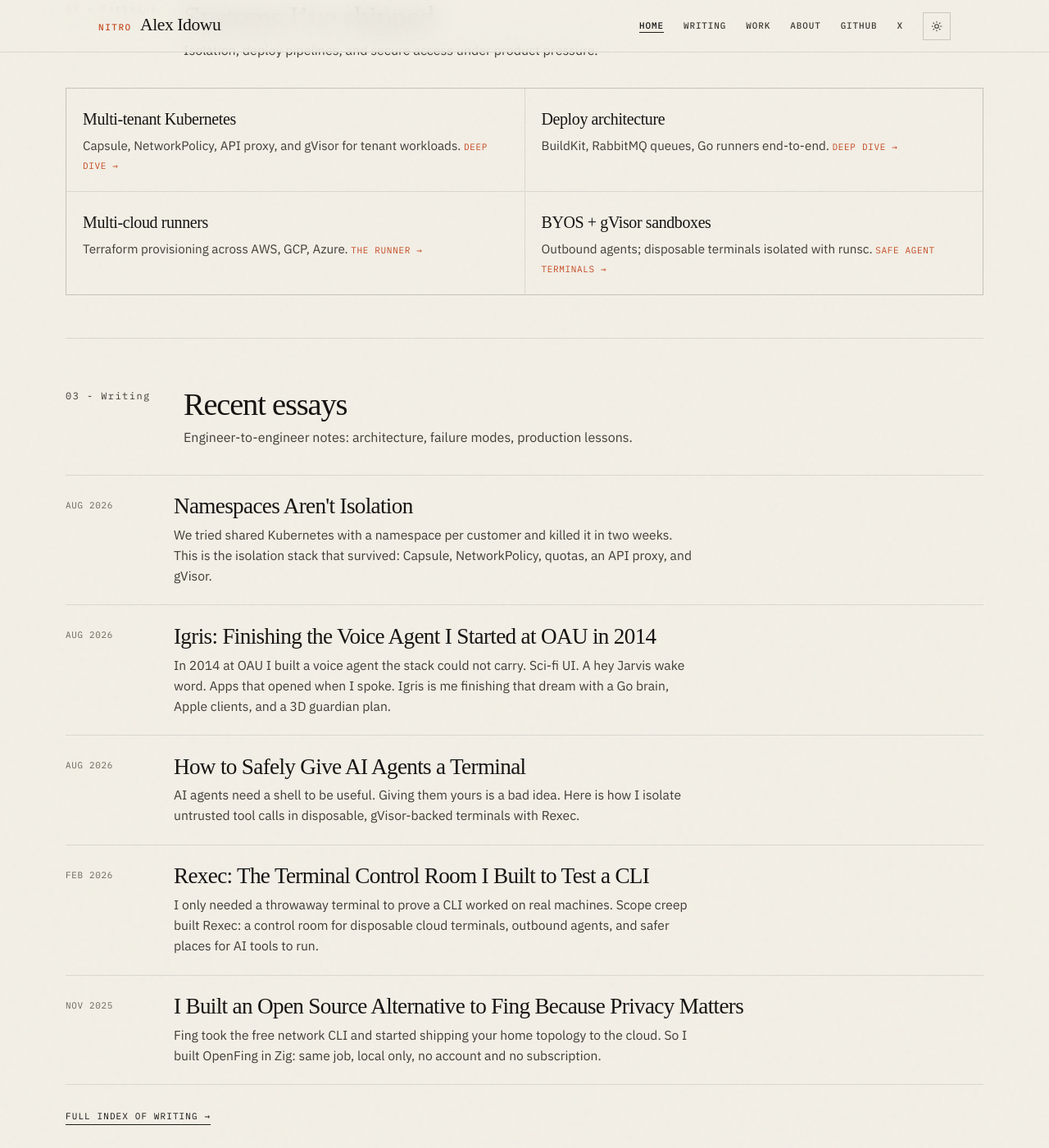
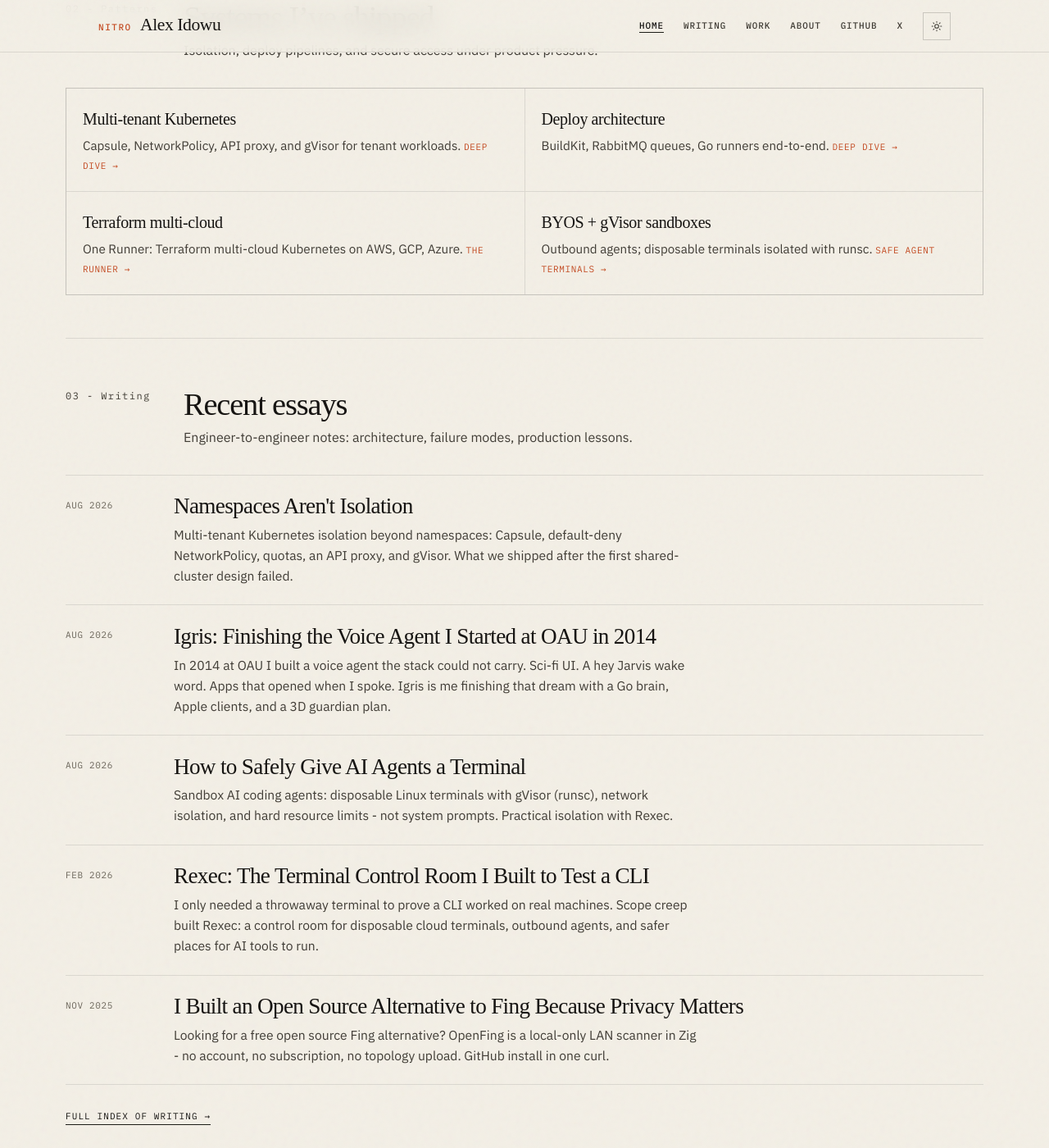
Before and after one commit to 9trocode/9trocode.github.io, a Jekyll site: the page built from index.md, in a window 1280 px wide and 1400 px high, scrolled down 1577 px. Shown: the whole window at 82% size. Built offline with Jekyll 4.4.1, drawn with Linux system fonts in a browser that asks for light colours; some web fonts are replaced; some of the changed lines change nothing that is shown.

Commit message:
SEO pass from Search Console: OpenFing, multi-cloud Terraform, isolation.
Deepen OpenFing for Fing-alternative queries, retarget the Runner post
for terraform multi-cloud impressions with zero CTR, and cross-link
isolation posts so Fing traffic can reach the platform spine.

```diff
--- a/_posts/2024-10-31-runner-terraform-provisioning.md
+++ b/_posts/2024-10-31-runner-terraform-provisioning.md
@@ -1,21 +1,25 @@
 ---
 layout: post
-title: "How the Runner Provisions Multi-Cloud Kubernetes"
+title: "Terraform Multi-Cloud Provisioning: How the Runner Builds Kubernetes on AWS, GCP, and Azure"
 date: 2024-10-31
-description: "When someone clicks Create Server, the Runner is what makes multi-cloud Kubernetes real. Terraform across AWS, GCP, and Azure, with the state fights, failures, and concurrency we hit in production."
+description: "Terraform multi-cloud in production: one Go Runner provisions Kubernetes across AWS, GCP, and Azure - state locking, concurrency, provider quirks, and failures we hit shipping real clusters."
 tags:
 - Terraform
+- Multi-cloud
 - Infrastructure
 - PipeOps
 - AWS
 - GCP
 - Azure
 - Kubernetes
+image: /assets/images/nitrocode-og-v2.png
 ---
 
-The Runner is the workhorse of PipeOps. When someone clicks "Create Server," the Runner is what actually makes it happen.
+**Terraform multi-cloud** sounds clean on a slide. In production it is provider APIs, state races, and 10-15 minute cluster creates that still have to feel reliable to the user.
 
-It's a Go service that provisions infrastructure across multiple cloud providers, manages state, handles failures, and streams logs back in real-time. The same Runner also handles [application deployments](/2024/10/31/how-pipeops-deploys.html) once infrastructure is provisioned.
+The Runner is the workhorse of PipeOps. When someone clicks "Create Server," the Runner is what actually makes multi-cloud Kubernetes real: Terraform across AWS, GCP, Azure (and lighter paths for DO/Linode), managed state, failures, and live logs.
+
+It's a Go service that provisions infrastructure across multiple cloud providers, manages state, handles failures, and streams logs back in real-time. The same Runner also handles [application deployments](/blog/2024/10/31/how-pipeops-deploys) once infrastructure is provisioned.
 
 ## The Flow
 
@@ -179,3 +183,19 @@
 The Runner evolved from "provision clusters" to handling all infrastructure operations. Updates, scaling, configuration changes, teardowns - all go through the Runner now.
 
 These infrastructure patterns represent two years of production learnings, edge cases, and optimizations across multiple cloud providers.
+
+## FAQ: Terraform multi-cloud
+
+### How do you do Terraform multi-cloud for Kubernetes?
+
+One Runner service executes provider-specific Terraform modules (EKS, GKE, AKS, etc.) with a shared job queue, remote state, and the same API surface for “create / update / destroy cluster.” Customers do not write the Terraform; the platform injects validated variables.
+
+### Why not one giant multi-cloud module?
+
+Provider quirks win. AWS, GCP, and Azure disagree on networking, IAM, and timing. Separate modules behind one orchestrator keep failures local and logs readable.
+
+### Related writing
+
+- [How PipeOps Deploys](/blog/2024/10/31/how-pipeops-deploys) - BuildKit to Kubernetes after the cluster exists
+- [The PipeOps Agent](/blog/2024/11/01/pipeops-agent-installer) - BYOS path onto metal or a VM
+- [Namespaces Aren't Isolation](/blog/2026/08/11/namespaces-arent-isolation) - multi-tenant isolation once many customers share a pool
--- a/_posts/2025-11-30-openfing-open-source-alternative-to-fing.md
+++ b/_posts/2025-11-30-openfing-open-source-alternative-to-fing.md
@@ -2,7 +2,7 @@
 layout: post
 title: "I Built an Open Source Alternative to Fing Because Privacy Matters"
 date: 2025-11-30
-description: "Fing took the free network CLI and started shipping your home topology to the cloud. So I built OpenFing in Zig: same job, local only, no account and no subscription."
+description: "Looking for a free open source Fing alternative? OpenFing is a local-only LAN scanner in Zig - no account, no subscription, no topology upload. GitHub install in one curl."
 tags:
 - Networking
 - Privacy
@@ -10,6 +10,8 @@
 - Zig
 - CLI
 - Security
+- Fing Alternative
+image: /assets/images/nitrocode-og-v2.png
 ---
 
 **TL;DR:** Fing's CLI tool is gone, their new products require subscriptions and upload your network data to their servers. I built [OpenFing](https://github.com/9trocode/OpenFing) - a fast, privacy-first network scanner that runs entirely on your machine. No accounts, no subscriptions, no data collection.
@@ -205,8 +207,34 @@
 - [ ] Historical tracking (see new devices since last scan)
 - [ ] Web UI option
 
+## FAQ: open source Fing alternative
+
+### Is OpenFing a free Fing alternative?
+
+Yes. OpenFing is free and open source. It does the job most people wanted from the old Fing CLI: list devices on your LAN (IP, MAC, vendor) without a paid plan.
+
+### Does OpenFing upload my network topology?
+
+No. Scans stay on your machine. No account, no cloud dashboard, no topology sync.
+
+### Where is OpenFing on GitHub?
+
+**[github.com/9trocode/OpenFing](https://github.com/9trocode/OpenFing)** - releases for macOS and Linux (x86_64 and arm64).
+
+### Is this the same as Fing Desktop / Fing Premium?
+
+No. Those products are account-based and oriented around continuous monitoring in the cloud. OpenFing is a local CLI for discovery when you need a map of *your* network, not a subscription service.
+
 ## Try It Out
 
 The code is on GitHub: **[github.com/9trocode/OpenFing](https://github.com/9trocode/OpenFing)**
 
 Star it if you find it useful. Open issues if you find bugs. PRs welcome.
+
+## Related writing
+
+If you care about **local-first** tools and isolation in general (not just home LAN maps):
+
+- [Namespaces Aren't Isolation](/blog/2026/08/11/namespaces-arent-isolation) - multi-tenant Kubernetes that actually enforces boundaries
+- [How to Safely Give AI Agents a Terminal](/blog/2026/08/11/how-to-safely-give-ai-agents-a-terminal) - sandboxes for untrusted automation
+- [Work catalogue](/work/) - other platforms and open source I ship
--- a/_posts/2026-08-11-how-to-safely-give-ai-agents-a-terminal.md
+++ b/_posts/2026-08-11-how-to-safely-give-ai-agents-a-terminal.md
@@ -2,7 +2,7 @@
 layout: post
 title: "How to Safely Give AI Agents a Terminal"
 date: 2026-08-11
-description: "AI agents need a shell to be useful. Giving them yours is a bad idea. Here is how I isolate untrusted tool calls in disposable, gVisor-backed terminals with Rexec."
+description: "Sandbox AI coding agents: disposable Linux terminals with gVisor (runsc), network isolation, and hard resource limits - not system prompts. Practical isolation with Rexec."
 tags:
 - Agents
 - Security
@@ -10,6 +10,7 @@
 - Rexec
 - Open Source
 - Platform Engineering
+- gVisor
 image: /assets/images/nitrocode-og-v2.png
 ---
 
@@ -218,3 +219,10 @@
 Agent sandboxes fail when teams treat them as a prompt-engineering problem. They’re an isolation and lifecycle problem.
 
 I built Rexec because I needed real multi-machine CLI testing, then watched agent workflows force the security model into the open. Disposable, network-isolated, **gVisor-backed** terminals with hard limits and API-driven create/delete are a better default than trusting the model on a precious machine. Copy the pattern even if you never run our compose file. You can wire the same idea with Kubernetes Jobs, RuntimeClass, Firecracker, or a cloud sandbox API, as long as `local shell == trusted` is off the table.
+
+## Related writing
+
+- [Rexec: The Terminal Control Room](/blog/2026/02/27/rexec-terminal-control-room) - how the product started
+- [Namespaces Aren't Isolation](/blog/2026/08/11/namespaces-arent-isolation) - multi-tenant Kubernetes with gVisor, not folder labels
+- [firecracker-shim](https://github.com/PipeOpsHQ/firecracker-shim) - when you want microVMs under Kubernetes pods
+- [Work catalogue](/work/) - platforms and isolation work in one place
--- a/_posts/2026-08-11-namespaces-arent-isolation.md
+++ b/_posts/2026-08-11-namespaces-arent-isolation.md
@@ -2,7 +2,7 @@
 layout: post
 title: "Namespaces Aren't Isolation"
 date: 2026-08-11
-description: "We tried shared Kubernetes with a namespace per customer and killed it in two weeks. This is the isolation stack that survived: Capsule, NetworkPolicy, quotas, an API proxy, and gVisor."
+description: "Multi-tenant Kubernetes isolation beyond namespaces: Capsule, default-deny NetworkPolicy, quotas, an API proxy, and gVisor. What we shipped after the first shared-cluster design failed."
 tags:
 - Kubernetes
 - Multi-tenancy
@@ -10,6 +10,7 @@
 - Platform Engineering
 - Capsule
 - gVisor
+- Multi-tenant Kubernetes
 image: /assets/images/nitrocode-og-v2.png
 ---
 
@@ -226,3 +227,10 @@
 A namespace is a folder label. Isolation is the proxy, the policies, the quotas, and the runtime. If your diagrams only show green boxes labeled “Namespace,” you’re selling colocation.
 
 Write the threat model on one page, name the runtime boundary (gVisor / microVM / dedicated node), and don’t ship tenant create until the checklist above is automated.
+
+## Related writing
+
+- [How Nova Isolates Tenants](/blog/2024/11/01/nova-multitenancy) - product path for cheap shared hosting
+- [How to Safely Give AI Agents a Terminal](/blog/2026/08/11/how-to-safely-give-ai-agents-a-terminal) - same isolation mindset for untrusted agents
+- [Terraform multi-cloud Runner](/blog/2024/10/31/runner-terraform-provisioning) - provisioning clusters before tenancy matters
+- [Work catalogue](/work/)
--- a/index.md
+++ b/index.md
@@ -94,8 +94,8 @@
  <a href="/blog/2024/10/31/how-pipeops-deploys">Deep dive →</a>
  </div>
  <div class="pattern">
- <strong>Multi-cloud runners</strong>
- <span>Terraform provisioning across AWS, GCP, Azure. </span>
+ <strong>Terraform multi-cloud</strong>
+ <span>One Runner: Terraform multi-cloud Kubernetes on AWS, GCP, Azure. </span>
  <a href="/blog/2024/10/31/runner-terraform-provisioning">The Runner →</a>
  </div>
  <div class="pattern">
```
